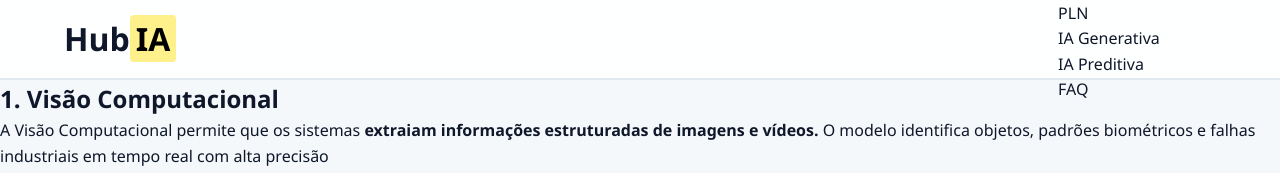
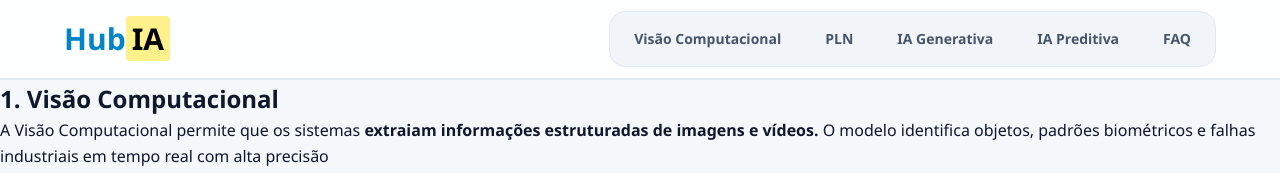
Before and after one commit to ilopes-max/display, a plain HTML site: page hub-ia/hubia.html in a window 1280 px wide. Shown: the top 173 px of the page. Drawn offline with Linux system fonts and the light colour scheme.

Commit message:
estilização do nav link

```diff
--- a/hub-ia/css/style.css
+++ b/hub-ia/css/style.css
@@ -22,3 +22,29 @@
     display: flex;
     align-items: center;
 }
+.header__title{
+    font-size: var(--font-size-xl);
+    color: var(--color-primary);
+    font-weight: 700;
+}
+.nav__list{
+    display: flex;
+    gap: 8px;
+    background-color: var(--color-nav-list-bg);
+    padding: 6px;
+    border-radius: var(--radius-md);
+    border: 1px solid var(--color-border);
+}
+.nav__item{
+    display: flex;
+}
+.nav__link{
+    font-size: var(--font-size-sm);
+    font-weight: 600;
+    padding: 10px 18px;
+    border-radius: var(--radius-sm);
+    color: var(--color-text-muted);
+    position: relative;
+    background-color: transparent;
+    transition: color 0.3 ease, background-color 0.3 ease, transform 0.2 ease;
+}
```
